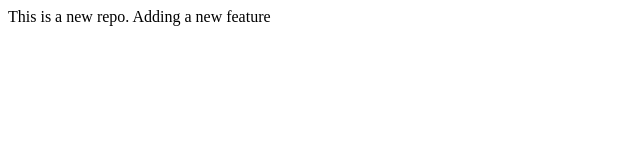
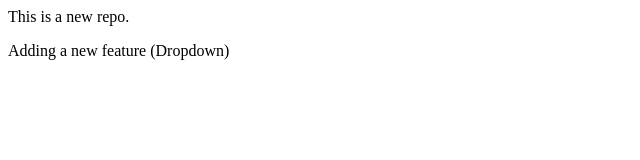
Before and after one commit to reetojagupta2410/Repo_2, a plain HTML site: page index.html in a window 1280 px wide. Shown: the whole page, without its empty margins (0-640 px from the left). Drawn offline with Linux system fonts and the light colour scheme.

Commit message:
Add new feature

```diff
--- a/index.html
+++ b/index.html
@@ -1,4 +1,2 @@
-<p>
-    This is a new repo.
-    Adding a new feature
-</p>
+<p>This is a new repo.</p>
+<p>Adding a new feature (Dropdown)</p>
```
